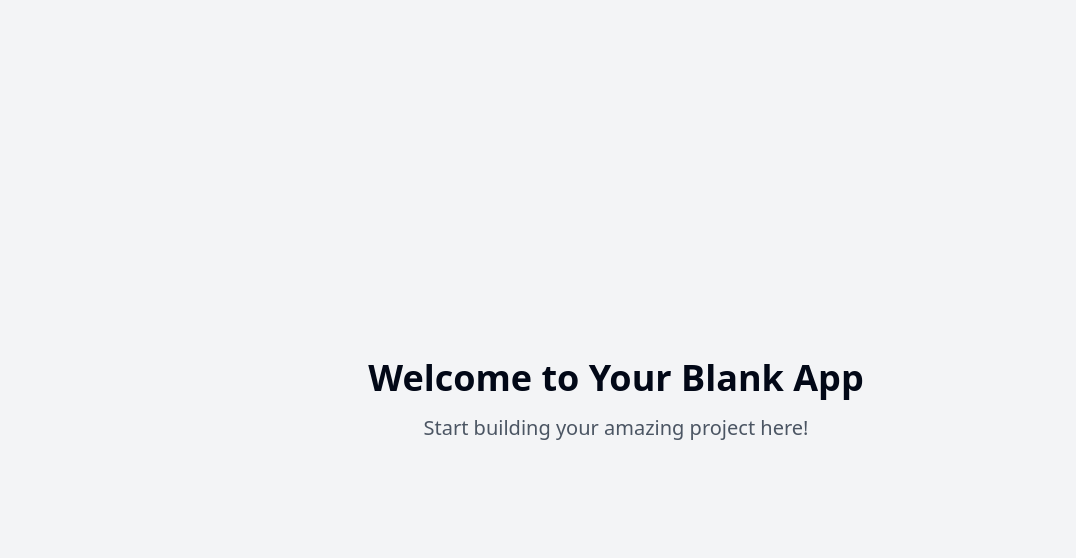
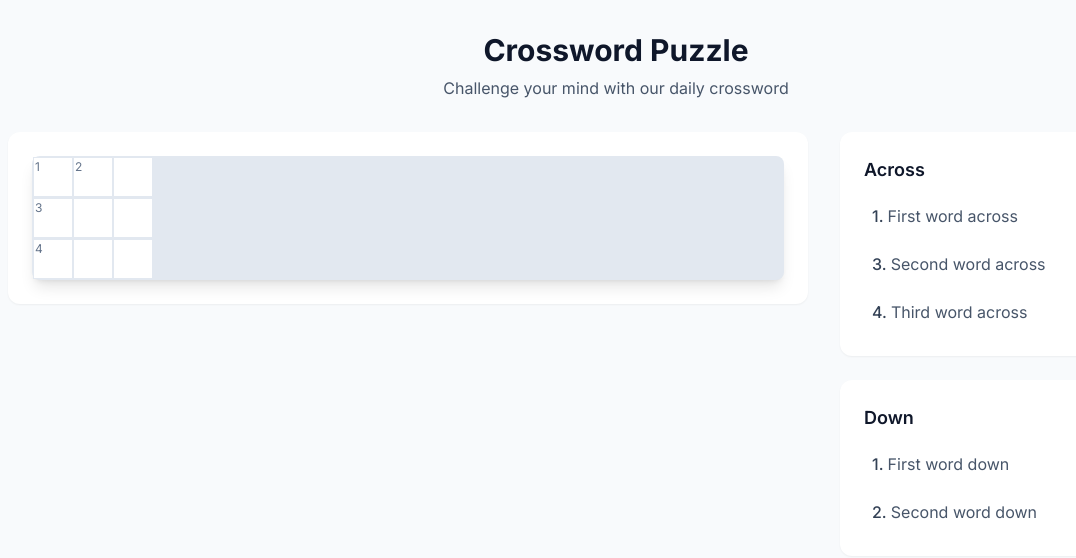
Before and after one commit to chiderlin/puzzle-verse-builder, a React (Vite) app: page / in a window 1280 px wide. Shown: the top 558 px of the page, without its empty margins (24-1100 px from the left). Built offline with nearby package versions, Linux system fonts and the light colour scheme.

Commit message:
Add crossword web app
This commit adds a crossword web application.  Further details on implementation will be provided in subsequent commits.

```diff
--- /dev/null
+++ b/src/components/ClueList.tsx
@@ -0,0 +1,32 @@
+
+interface Clue {
+  number: number;
+  text: string;
+  isActive: boolean;
+}
+
+interface ClueListProps {
+  title: string;
+  clues: Clue[];
+  onClueClick: (number: number) => void;
+}
+
+export const ClueList = ({ title, clues, onClueClick }: ClueListProps) => {
+  return (
+    <div className="animate-slide-in">
+      <h2 className="text-lg font-semibold mb-3 text-slate-900">{title}</h2>
+      <div className="clue-list">
+        {clues.map((clue) => (
+          <div
+            key={clue.number}
+            className={`clue-item ${clue.isActive ? "active" : ""}`}
+            onClick={() => onClueClick(clue.number)}
+          >
+            <span className="font-medium text-slate-700">{clue.number}. </span>
+            <span className="text-slate-600">{clue.text}</span>
+          </div>
+        ))}
+      </div>
+    </div>
+  );
+};
--- /dev/null
+++ b/src/components/CrosswordGrid.tsx
@@ -0,0 +1,66 @@
+
+import { useEffect, useRef } from "react";
+
+interface CrosswordCell {
+  letter: string;
+  number?: number;
+  isActive: boolean;
+  isHighlighted: boolean;
+}
+
+interface CrosswordGridProps {
+  grid: CrosswordCell[][];
+  onCellClick: (row: number, col: number) => void;
+  onCellChange: (row: number, col: number, value: string) => void;
+}
+
+export const CrosswordGrid = ({ grid, onCellClick, onCellChange }: CrosswordGridProps) => {
+  const gridRef = useRef<HTMLDivElement>(null);
+
+  const handleCellInput = (row: number, col: number, value: string) => {
+    if (value.length <= 1 && /^[A-Za-z]$/.test(value) || value === "") {
+      onCellChange(row, col, value.toUpperCase());
+    }
+  };
+
+  const handleKeyDown = (e: React.KeyboardEvent, row: number, col: number) => {
+    if (e.key === "Backspace" && (e.target as HTMLInputElement).value === "") {
+      e.preventDefault();
+      onCellChange(row, col, "");
+      // Move to previous cell
+      const prevInput = gridRef.current?.querySelector(
+        `input[data-row="${row}"][data-col="${col - 1}"]`
+      ) as HTMLInputElement;
+      prevInput?.focus();
+    }
+  };
+
+  return (
+    <div ref={gridRef} className="grid gap-px bg-slate-200 p-px rounded-lg shadow-lg animate-fade-in">
+      {grid.map((row, rowIndex) => (
+        <div key={rowIndex} className="flex">
+          {row.map((cell, colIndex) => (
+            <div key={`${rowIndex}-${colIndex}`} className="relative">
+              {cell.number && (
+                <span className="crossword-cell-number">{cell.number}</span>
+              )}
+              <input
+                type="text"
+                maxLength={1}
+                className={`crossword-cell ${cell.isActive ? "active" : ""} ${
+                  cell.isHighlighted ? "highlighted" : ""
+                }`}
+                value={cell.letter}
+                onChange={(e) => handleCellInput(rowIndex, colIndex, e.target.value)}
+                onClick={() => onCellClick(rowIndex, colIndex)}
+                onKeyDown={(e) => handleKeyDown(e, rowIndex, colIndex)}
+                data-row={rowIndex}
+                data-col={colIndex}
+              />
+            </div>
+          ))}
+        </div>
+      ))}
+    </div>
+  );
+};
--- a/src/index.css
+++ b/src/index.css
@@ -1,3 +1,6 @@
+
+@import url('https://fonts.googleapis.com/css2?family=Inter:wght@400;500;600;700&display=swap');
+
 @tailwind base;
 @tailwind components;
 @tailwind utilities;
@@ -6,87 +9,24 @@
   :root {
     --background: 0 0% 100%;
     --foreground: 222.2 84% 4.9%;
-
     --card: 0 0% 100%;
     --card-foreground: 222.2 84% 4.9%;
-
     --popover: 0 0% 100%;
     --popover-foreground: 222.2 84% 4.9%;
-
-    --primary: 222.2 47.4% 11.2%;
-    --primary-foreground: 210 40% 98%;
-
-    --secondary: 210 40% 96.1%;
-    --secondary-foreground: 222.2 47.4% 11.2%;
-
-    --muted: 210 40% 96.1%;
-    --muted-foreground: 215.4 16.3% 46.9%;
-
-    --accent: 210 40% 96.1%;
-    --accent-foreground: 222.2 47.4% 11.2%;
-
+    --primary: 142.1 76.2% 36.3%;
+    --primary-foreground: 355.7 100% 97.3%;
+    --secondary: 220 14.3% 95.9%;
+    --secondary-foreground: 220.9 39.3% 11%;
+    --muted: 220 14.3% 95.9%;
+    --muted-foreground: 220 8.9% 46.1%;
+    --accent: 220 14.3% 95.9%;
+    --accent-foreground: 220.9 39.3% 11%;
     --destructive: 0 84.2% 60.2%;
-    --destructive-foreground: 210 40% 98%;
-
-    --border: 214.3 31.8% 91.4%;
-    --input: 214.3 31.8% 91.4%;
-    --ring: 222.2 84% 4.9%;
-
+    --destructive-foreground: 210 20% 98%;
+    --border: 220 13% 91%;
+    --input: 220 13% 91%;
+    --ring: 142.1 76.2% 36.3%;
     --radius: 0.5rem;
-
-    --sidebar-background: 0 0% 98%;
-
-    --sidebar-foreground: 240 5.3% 26.1%;
-
-    --sidebar-primary: 240 5.9% 10%;
-
-    --sidebar-primary-foreground: 0 0% 98%;
-
-    --sidebar-accent: 240 4.8% 95.9%;
-
-    --sidebar-accent-foreground: 240 5.9% 10%;
-
-    --sidebar-border: 220 13% 91%;
-
-    --sidebar-ring: 217.2 91.2% 59.8%;
-  }
-
-  .dark {
-    --background: 222.2 84% 4.9%;
-    --foreground: 210 40% 98%;
-
-    --card: 222.2 84% 4.9%;
-    --card-foreground: 210 40% 98%;
-
-    --popover: 222.2 84% 4.9%;
-    --popover-foreground: 210 40% 98%;
-
-    --primary: 210 40% 98%;
-    --primary-foreground: 222.2 47.4% 11.2%;
-
-    --secondary: 217.2 32.6% 17.5%;
-    --secondary-foreground: 210 40% 98%;
-
-    --muted: 217.2 32.6% 17.5%;
-    --muted-foreground: 215 20.2% 65.1%;
-
-    --accent: 217.2 32.6% 17.5%;
-    --accent-foreground: 210 40% 98%;
-
-    --destructive: 0 62.8% 30.6%;
-    --destructive-foreground: 210 40% 98%;
-
-    --border: 217.2 32.6% 17.5%;
-    --input: 217.2 32.6% 17.5%;
-    --ring: 212.7 26.8% 83.9%;
-    --sidebar-background: 240 5.9% 10%;
-    --sidebar-foreground: 240 4.8% 95.9%;
-    --sidebar-primary: 224.3 76.3% 48%;
-    --sidebar-primary-foreground: 0 0% 100%;
-    --sidebar-accent: 240 3.7% 15.9%;
-    --sidebar-accent-foreground: 240 4.8% 95.9%;
-    --sidebar-border: 240 3.7% 15.9%;
-    --sidebar-ring: 217.2 91.2% 59.8%;
   }
 }
 
@@ -94,8 +34,43 @@
   * {
     @apply border-border;
   }
-
   body {
-    @apply bg-background text-foreground;
+    @apply bg-background text-foreground font-sans antialiased;
   }
 }
+
+.crossword-cell {
+  @apply w-10 h-10 border border-slate-200 flex items-center justify-center text-lg font-medium transition-all duration-200;
+}
+
+.crossword-cell:focus {
+  @apply outline-none ring-2 ring-primary;
+}
+
+.crossword-cell.active {
+  @apply bg-primary/10;
+}
+
+.crossword-cell.highlighted {
+  @apply bg-secondary;
+}
+
+.crossword-cell-number {
+  @apply absolute top-0.5 left-0.5 text-xs text-slate-500 pointer-events-none;
+}
+
+.clue-list {
+  @apply space-y-2 max-h-[60vh] overflow-y-auto pr-4;
+}
+
+.clue-item {
+  @apply p-2 rounded-lg transition-colors duration-200 cursor-pointer;
+}
+
+.clue-item:hover {
+  @apply bg-secondary;
+}
+
+.clue-item.active {
+  @apply bg-primary/10;
+}
--- a/src/pages/Index.tsx
+++ b/src/pages/Index.tsx
@@ -1,11 +1,109 @@
-// Update this page (the content is just a fallback if you fail to update the page)
+
+import { useState } from "react";
+import { CrosswordGrid } from "@/components/CrosswordGrid";
+import { ClueList } from "@/components/ClueList";
+
+// Sample crossword data
+const samplePuzzle = {
+  grid: [
+    [{ letter: "", number: 1 }, { letter: "", number: 2 }, { letter: "" }],
+    [{ letter: "", number: 3 }, { letter: "" }, { letter: "" }],
+    [{ letter: "", number: 4 }, { letter: "" }, { letter: "" }],
+  ],
+  across: [
+    { number: 1, text: "First word across" },
+    { number: 3, text: "Second word across" },
+    { number: 4, text: "Third word across" },
+  ],
+  down: [
+    { number: 1, text: "First word down" },
+    { number: 2, text: "Second word down" },
+  ],
+};
 
 const Index = () => {
+  const [grid, setGrid] = useState(
+    samplePuzzle.grid.map((row) =>
+      row.map((cell) => ({
+        ...cell,
+        isActive: false,
+        isHighlighted: false,
+      }))
+    )
+  );
+
+  const [activeClue, setActiveClue] = useState<{ direction: "across" | "down"; number: number } | null>(
+    null
+  );
+
+  const handleCellClick = (row: number, col: number) => {
+    const newGrid = grid.map((r, rowIndex) =>
+      r.map((cell, colIndex) => ({
+        ...cell,
+        isActive: row === rowIndex && col === colIndex,
+        isHighlighted: false, // Reset highlighting
+      }))
+    );
+    setGrid(newGrid);
+  };
+
+  const handleCellChange = (row: number, col: number, value: string) => {
+    const newGrid = [...grid];
+    newGrid[row][col] = {
+      ...newGrid[row][col],
+      letter: value,
+    };
+    setGrid(newGrid);
+  };
+
+  const handleClueClick = (direction: "across" | "down", number: number) => {
+    setActiveClue({ direction, number });
+    // Here you would also highlight relevant cells
+  };
+
   return (
-    <div className="min-h-screen flex items-center justify-center bg-gray-100">
-      <div className="text-center">
-        <h1 className="text-4xl font-bold mb-4">Welcome to Your Blank App</h1>
-        <p className="text-xl text-gray-600">Start building your amazing project here!</p>
+    <div className="min-h-screen bg-slate-50 py-8 px-4 sm:px-6 lg:px-8">
+      <div className="max-w-7xl mx-auto">
+        <div className="text-center mb-8 animate-fade-in">
+          <h1 className="text-3xl font-bold text-slate-900 mb-2">Crossword Puzzle</h1>
+          <p className="text-slate-600">Challenge your mind with our daily crossword</p>
+        </div>
+
+        <div className="grid grid-cols-1 lg:grid-cols-3 gap-8">
+          <div className="lg:col-span-2">
+            <div className="bg-white p-6 rounded-xl shadow-sm">
+              <CrosswordGrid
+                grid={grid}
+                onCellClick={handleCellClick}
+                onCellChange={handleCellChange}
+              />
+            </div>
+          </div>
+
+          <div className="space-y-6">
+            <div className="bg-white p-6 rounded-xl shadow-sm">
+              <ClueList
+                title="Across"
+                clues={samplePuzzle.across.map((clue) => ({
+                  ...clue,
+                  isActive: activeClue?.direction === "across" && activeClue.number === clue.number,
+                }))}
+                onClueClick={(number) => handleClueClick("across", number)}
+              />
+            </div>
+
+            <div className="bg-white p-6 rounded-xl shadow-sm">
+              <ClueList
+                title="Down"
+                clues={samplePuzzle.down.map((clue) => ({
+                  ...clue,
+                  isActive: activeClue?.direction === "down" && activeClue.number === clue.number,
+                }))}
+                onClueClick={(number) => handleClueClick("down", number)}
+              />
+            </div>
+          </div>
+        </div>
       </div>
     </div>
   );
--- a/tailwind.config.ts
+++ b/tailwind.config.ts
@@ -1,3 +1,4 @@
+
 import type { Config } from "tailwindcss";
 
 export default {
@@ -12,85 +13,75 @@ export default {
   theme: {
     container: {
       center: true,
-			padding: '2rem',
+      padding: "2rem",
       screens: {
-				'2xl': '1400px'
-			}
+        "2xl": "1400px",
+      },
     },
     extend: {
       colors: {
-				border: 'hsl(var(--border))',
-				input: 'hsl(var(--input))',
-				ring: 'hsl(var(--ring))',
-				background: 'hsl(var(--background))',
-				foreground: 'hsl(var(--foreground))',
+        border: "hsl(var(--border))",
+        input: "hsl(var(--input))",
+        ring: "hsl(var(--ring))",
+        background: "hsl(var(--background))",
+        foreground: "hsl(var(--foreground))",
         primary: {
-					DEFAULT: 'hsl(var(--primary))',
-					foreground: 'hsl(var(--primary-foreground))'
+          DEFAULT: "hsl(var(--primary))",
+          foreground: "hsl(var(--primary-foreground))",
         },
         secondary: {
-					DEFAULT: 'hsl(var(--secondary))',
-					foreground: 'hsl(var(--secondary-foreground))'
+          DEFAULT: "hsl(var(--secondary))",
+          foreground: "hsl(var(--secondary-foreground))",
         },
         destructive: {
-					DEFAULT: 'hsl(var(--destructive))',
-					foreground: 'hsl(var(--destructive-foreground))'
+          DEFAULT: "hsl(var(--destructive))",
+          foreground: "hsl(var(--destructive-foreground))",
         },
         muted: {
-					DEFAULT: 'hsl(var(--muted))',
-					foreground: 'hsl(var(--muted-foreground))'
+          DEFAULT: "hsl(var(--muted))",
+          foreground: "hsl(var(--muted-foreground))",
         },
         accent: {
-					DEFAULT: 'hsl(var(--accent))',
-					foreground: 'hsl(var(--accent-foreground))'
+          DEFAULT: "hsl(var(--accent))",
+          foreground: "hsl(var(--accent-foreground))",
         },
         popover: {
-					DEFAULT: 'hsl(var(--popover))',
-					foreground: 'hsl(var(--popover-foreground))'
+          DEFAULT: "hsl(var(--popover))",
+          foreground: "hsl(var(--popover-foreground))",
         },
         card: {
-					DEFAULT: 'hsl(var(--card))',
-					foreground: 'hsl(var(--card-foreground))'
+          DEFAULT: "hsl(var(--card))",
+          foreground: "hsl(var(--card-foreground))",
         },
-				sidebar: {
-					DEFAULT: 'hsl(var(--sidebar-background))',
-					foreground: 'hsl(var(--sidebar-foreground))',
-					primary: 'hsl(var(--sidebar-primary))',
-					'primary-foreground': 'hsl(var(--sidebar-primary-foreground))',
-					accent: 'hsl(var(--sidebar-accent))',
-					'accent-foreground': 'hsl(var(--sidebar-accent-foreground))',
-					border: 'hsl(var(--sidebar-border))',
-					ring: 'hsl(var(--sidebar-ring))'
-				}
       },
-			borderRadius: {
-				lg: 'var(--radius)',
-				md: 'calc(var(--radius) - 2px)',
-				sm: 'calc(var(--radius) - 4px)'
+      fontFamily: {
+        sans: ["Inter", "sans-serif"],
       },
       keyframes: {
-				'accordion-down': {
-					from: {
-						height: '0'
+        "accordion-down": {
+          from: { height: "0" },
+          to: { height: "var(--radix-accordion-content-height)" },
         },
-					to: {
-						height: 'var(--radix-accordion-content-height)'
-					}
+        "accordion-up": {
+          from: { height: "var(--radix-accordion-content-height)" },
+          to: { height: "0" },
         },
-				'accordion-up': {
-					from: {
-						height: 'var(--radix-accordion-content-height)'
+        "fade-in": {
+          "0%": { opacity: "0" },
+          "100%": { opacity: "1" },
         },
-					to: {
-						height: '0'
-					}
-				}
+        "slide-in": {
+          "0%": { transform: "translateY(10px)", opacity: "0" },
+          "100%": { transform: "translateY(0)", opacity: "1" },
+        },
       },
       animation: {
-				'accordion-down': 'accordion-down 0.2s ease-out',
-				'accordion-up': 'accordion-up 0.2s ease-out'
-			}
-		}
+        "accordion-down": "accordion-down 0.2s ease-out",
+        "accordion-up": "accordion-up 0.2s ease-out",
+        "fade-in": "fade-in 0.3s ease-out",
+        "slide-in": "slide-in 0.3s ease-out",
+      },
+    },
   },
   plugins: [require("tailwindcss-animate")],
 } satisfies Config;
```
Lines whose indentation alone changed are shown as unchanged.
